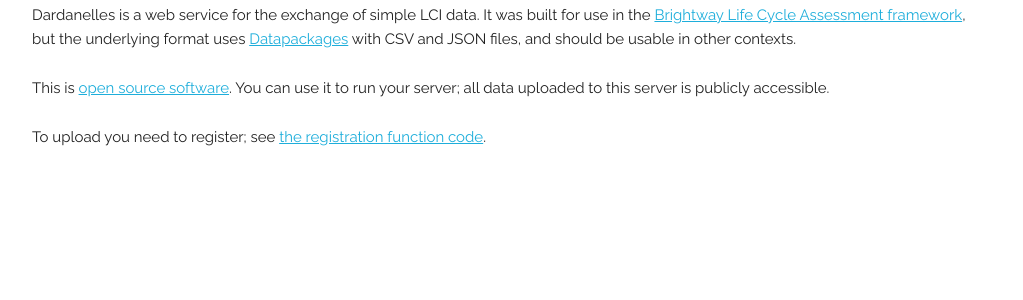
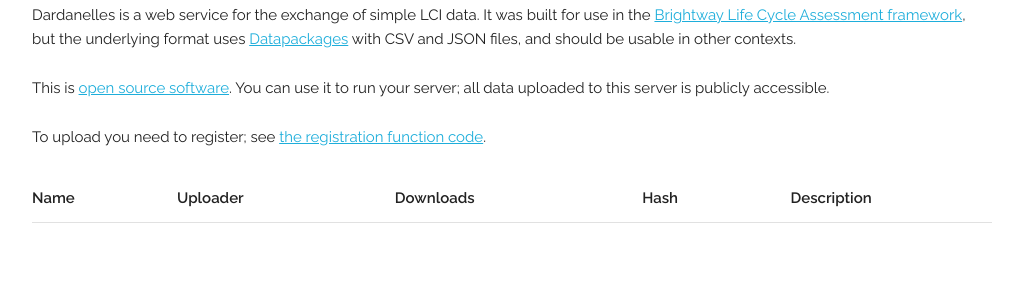
Before and after one commit to brightway-lca/dardanelles, a Flask app: page / in a window 1280 px wide. Shown: the part 436-736 px from the top of the page, without its empty margins (128-1151 px from the left). Run offline with Flask 2, Linux system fonts and the light colour scheme; lists and menus that the app fills with data are empty; parts of the project's set-up code (start-up, migrations or seed data) failed here and were passed over.

Commit message:
Table in landing page

```diff
--- a/dardanelles/server/templates/index.html
+++ b/dardanelles/server/templates/index.html
@@ -31,6 +31,29 @@
         <p>To upload you need to register; see <a href="https://github.com/brightway-lca/dardanelles/blob/77cb1485833c8dc0af6274155cccd2ff3383e892/dardanelles/client/client.py#L24">the registration function code</a>.</p>
       </div>
     </div>
+    <div class="row">
+      <table class="u-full-width">
+        <thead>
+          <tr>
+            <th>Name</th>
+            <th>Uploader</th>
+            <th>Downloads</th>
+            <th>Hash</th>
+            <th>Description</th>
+            </tr>
+        </thead>
+        <tbody>
+          {% for row in table %}
+          <tr>
+            <td>{{ row.database }}</td>
+            <td>{{ row.user.username }}</td>
+            <td>{{ row.count }}</td>
+            <td>{{ row.sha256 }}</td>
+            <td>{{ row.descripton }}</td>
+          </tr>{% endfor %}
+        </tbody>
+      </table>
+    </div>
   </div>
 </body>
 </html>
--- a/requirements-client.txt
+++ b/requirements-client.txt
@@ -1,4 +1,5 @@
 bw2data
+bw2io
 bw_processing
 numpy
 wrapt
```
